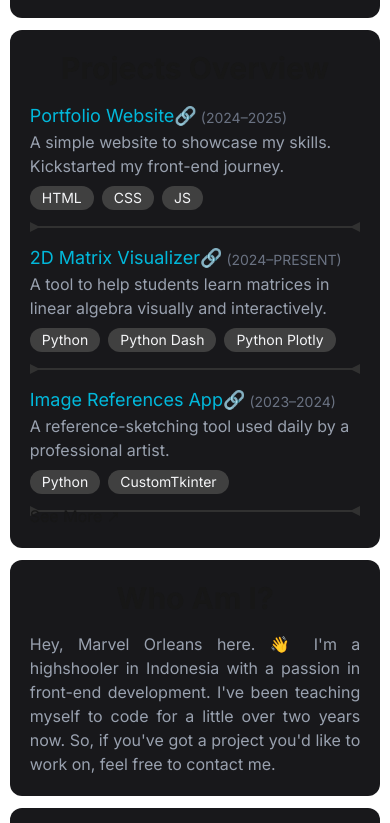
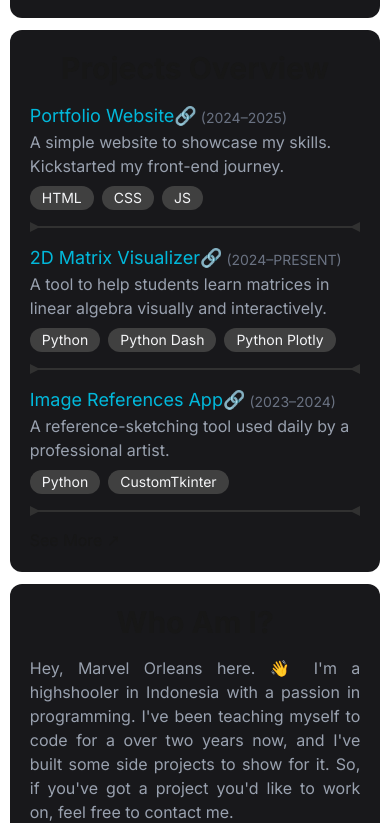
Before and after one commit to CupapiOT/nextjs-portfolio-site, a Next.js app: page / in a window 390 px wide. Shown: the part 1045-1868 px from the top of the page. Built offline with nearby package versions, Linux system fonts and the light colour scheme.

Commit message:
Greatly improve minor spacing and responsiveness

```diff
--- a/src/app/globals.css
+++ b/src/app/globals.css
@@ -25,14 +25,19 @@
   }
 }
 
+/* Responsiveness for Ultra-Wide (4K) screens.
+ * I'm simply scaling up the page.
+ */
+@media (width >= 2080px) {
+  html {
+    font-size: 20px;
+  }
+}
+
 body {
   background: var(--background);
   color: var(--foreground);
   font-family: Arial, Helvetica, sans-serif;
-}
-
-.responsive-width {
-  @apply max-w-95/100 sm:max-w-8/10 md:max-w-7/10 lg:max-w-full lg:w-full lg:h-full;
 }
 
 /*
@@ -69,7 +74,8 @@ body {
 
 /* Section Header */
 
-.text-2point5xl { /* `2.5xl` is too finnicky to make work so `2point5` it is. */
+/* `2.5xl` is too finnicky to make work so `2point5` it is. */
+.text-2point5xl {
   font-size: 1.875em;
 }
 
@@ -85,12 +91,16 @@ body {
 
 /* Custom Tailwind Utility Classes */
 
+.responsive-width {
+  @apply max-w-95/100 sm:max-w-8/10 md:max-w-7/10 lg:max-w-full lg:w-full lg:h-full;
+}
+
 .backdrop-blur-xs {
   backdrop-filter: blur(var(--blur-xs));
 }
 
 .animate-presets {
-  @apply transition-all duration-500 opacity-0 ease-in-out motion-reduce:transition-none
+  @apply transition-all duration-500 opacity-0 ease-in-out motion-reduce:transition-none;
 }
 
 .animate-slide-in-blur {
--- a/src/app/layout.tsx
+++ b/src/app/layout.tsx
@@ -23,9 +23,9 @@ export default function RootLayout({
   children: React.ReactNode;
 }>) {
   return (
-    <html className="scroll-smooth" lang="en">
+    <html className="scroll-smooth 2xl:h-full" lang="en">
       <body
-        className={`relative flex justify-center ${interSans.className} ${geistMono.variable} antialiased`}
+        className={`relative flex justify-center ${interSans.className} ${geistMono.variable} antialiased 2xl:h-full 2xl:items-center`}
       >
         {children}
       </body>
--- a/src/app/page.tsx
+++ b/src/app/page.tsx
@@ -17,14 +17,16 @@ export default function Home() {
         ]}
         whichLink={0}
       />
-      <main className="overflow-x-hidden mt-[6.5em] mb-10 max-w-full w-full flex flex-col items-center gap-y-3 lg:text-sm lg:max-w-95/100 lg:grid lg:grid-cols-3 grid-rows-[h-min_h-min_h-min] lg:aspect-auto justify-items-center lg:mb-10 lg:gap-3 xl:max-w-4/5 2xl:max-w-3/5">
+      <main
+        className="overflow-hidden mt-[6.5em] pb-10 max-w-full w-full h-min flex flex-col items-center gap-y-3 lg:text-sm lg:max-w-95/100 lg:grid lg:grid-cols-3 grid-rows-[h-min_h-min_h-min] lg:aspect-auto justify-items-center lg:gap-3 xl:max-w-4/5 2xl:max-w-3/5"
+      >
         <Hero
           className="lg:row-start-2 lg:col-start-2 lg:!duration-200"
           fadeInDirection="NONE"
         />
         <div className="flex flex-col relative w-full gap-y-3 items-center lg:row-start-2 lg:row-span-2 lg:h-full">
           <Intro className="delay-[400ms]" fadeInDirection="RIGHT" />
-          <Skills className="delay-[300ms]" fadeInDirection="DOWN" />
+          <Skills className="delay-300" fadeInDirection="DOWN" />
         </div>
         <Projects
           className="lg:row-start-1 lg:row-span-2 lg:col-start-3 lg:delay-100"
--- a/src/app/projects/page.tsx
+++ b/src/app/projects/page.tsx
@@ -12,7 +12,7 @@ export default function Home() {
         ]}
         whichLink={1}
       />
-      <main className="text-lg mt-[6.5em] max-w-full w-full flex flex-col items-center gap-y-16">
+      <main className="text-lg pt-[6.5em] min-2xl:max-[130rem]:pt-[22rem] max-w-full w-full flex flex-col items-center gap-y-16">
         <ProjectCard
           id="simple-portfolio-site"
           title="Simple Portfolio Site"
--- a/src/components/pages/home/About.tsx
+++ b/src/components/pages/home/About.tsx
@@ -10,11 +10,12 @@ export default function About(props: SectionProps) {
       fadeInDirection={props.fadeInDirection}
     >
       <h2 className="section-header mb-4">Who Am I?</h2>
-      <p className="text-gray-400 text-justify !text-base">
+      <p className="w-full self-center sm:max-w-9/10 lg:max-w-full text-gray-400 text-justify text-base min-sm:max-lg:text-lg">
         Hey, Marvel Orleans here. 👋 I&apos;m a highshooler in Indonesia with a
-        passion in front-end development. I&apos;ve been teaching myself to code
-        for a little over two years now. So, if you&apos;ve got a project
-        you&apos;d like to work on, feel free to contact me.
+        passion in programming. I&apos;ve been teaching myself to code for a
+        over two years now, and I&apos;ve built some side projects to show for it.
+        So, if you&apos;ve got a project you&apos;d like to work on, feel free
+        to contact me.
       </p>
     </Section>
   );
--- a/src/components/pages/home/Contact.tsx
+++ b/src/components/pages/home/Contact.tsx
@@ -20,7 +20,9 @@ export default function Contact(props: ContactProps) {
   const buttonClasses =
     "w-full sm:max-w-4/5 lg:max-w-full lg:h-full grid grid-cols-[2em_1fr] items-center p-2 px-5 gap-x-4 bg-(--section-background-lighter) rounded-xl cursor-pointer transform duration-300 hover:bg-(--section-background-lightest) hover:scale-[101%] shadow-none hover:shadow-lg";
   const spanClasses =
-    "w-full text-left text-[min(clamp(calc(0.45em+2vw),calc(0.6em+1vw),1em),_1.25em)]";
+    "w-full text-left text-[min(clamp(calc(0.45em+2vw),calc(0.6em+1vw),1em),_1.25em)] " +
+    "max-[24rem]:text-sm max-[22rem]:text-[0.75em]";
+  const imgClasses = "aspect-square w-8 max-[24rem]:w-6";
   return (
     <Section
       id={props.id}
@@ -32,7 +34,7 @@ export default function Contact(props: ContactProps) {
         className={buttonClasses + (props.email !== undefined ? "" : " hidden")}
       >
         <Image
-          className="aspect-square w-[2em]"
+          className={imgClasses}
           src="/src/general/icon-email.svg"
           alt="Email Icon"
           width={9999}
@@ -48,7 +50,7 @@ export default function Contact(props: ContactProps) {
         }
       >
         <Image
-          className="aspect-square w-[2em]"
+          className={imgClasses}
           src="/src/general/icon-github.svg"
           alt="Github Icon"
           width={9999}
@@ -64,7 +66,7 @@ export default function Contact(props: ContactProps) {
         }
       >
         <Image
-          className="aspect-square w-[2em]"
+          className={imgClasses}
           src="/src/general/icon-docs.svg"
           alt="Document Icon"
           width={9999}
--- a/src/components/pages/home/Projects.tsx
+++ b/src/components/pages/home/Projects.tsx
@@ -18,7 +18,7 @@ interface ProjectItemProps {
 function ProjectItem(props: ProjectItemProps) {
   return (
     <li>
-      <div className="flex">
+      <div className="flex lg:flex-col 2xl:flex-row">
         <h3 className="text-lg mr-1 text-cyan-500">
           {props.link !== undefined ? (
             <a href={props.link} className="hover:underline">
@@ -29,7 +29,7 @@ function ProjectItem(props: ProjectItemProps) {
           )}
         </h3>
         {props.year !== undefined ? (
-          <span className="translate-y-1.5 text-sm text-gray-500">
+          <span className="translate-y-1.5 text-sm text-gray-500 lg:translate-0 2xl:translate-y-1.5">
             ({props.year[0]}
             {/* If the second year isn't available, only include the first year. */}
             {props.year[1] !== undefined ? "–" + props.year[1] : ""})
@@ -40,7 +40,7 @@ function ProjectItem(props: ProjectItemProps) {
         )}
       </div>
       <p className="text-gray-400 mb-2">{props.desc}</p>
-      <ul className="flex flex-wrap gap-x-2">{createTags(props.techUsed)}</ul>
+      <ul className="flex flex-wrap gap-2">{createTags(props.techUsed)}</ul>
     </li>
   );
 }
@@ -53,11 +53,11 @@ export default function Projects(props: ProjectsSectionProps) {
   return (
     <Section
       id={props.id}
-      className={`relative ${props.className || ""}`}
+      className={`relative justify-start ${props.className || ""}`}
       fadeInDirection={props.fadeInDirection}
     >
       <h2 className="section-header">Projects Overview</h2>
-      <ul className="flex flex-col gap-y-2 mb-2">
+      <ul className="flex flex-col gap-y-2 mb-2 self-center w-full sm:max-w-9/10 lg:max-w-full">
         <ProjectItem
           title="Portfolio Website"
           link="./projects"
@@ -82,11 +82,16 @@ export default function Projects(props: ProjectsSectionProps) {
           year={["2023", "2024"]}
         />
         {props.pageLink !== undefined ? (
-          <HorizontalLine width="full" className="my-2" />
+          // The `min-[71rem]` media query ensures a smooth transition between
+          // the "See More" button's placements, specifically between 1024px
+          // and 1136px.
+          <HorizontalLine
+            width="full"
+            className="mb-8 my-2 lg:mb-6 min-[110rem]:mb-[-5rem]"
+          />
         ) : (
           ""
         )}
-      </ul>
         {props.pageLink !== undefined ? (
           <a
             className="absolute bottom-5 hover:underline hover:text-cyan-500 hover:text-[1rem] translate duration-300"
@@ -97,6 +102,7 @@ export default function Projects(props: ProjectsSectionProps) {
         ) : (
           ""
         )}
+      </ul>
     </Section>
   );
 }
```
Lines whose indentation alone changed are shown as unchanged.
